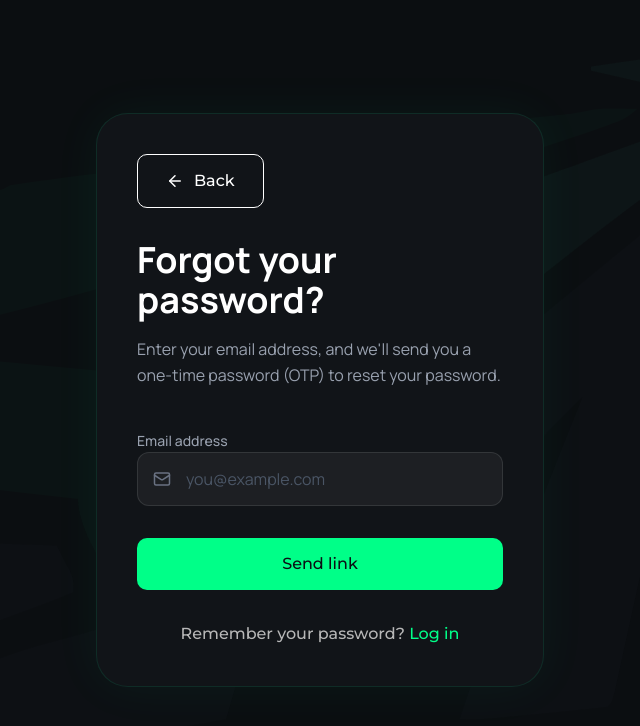
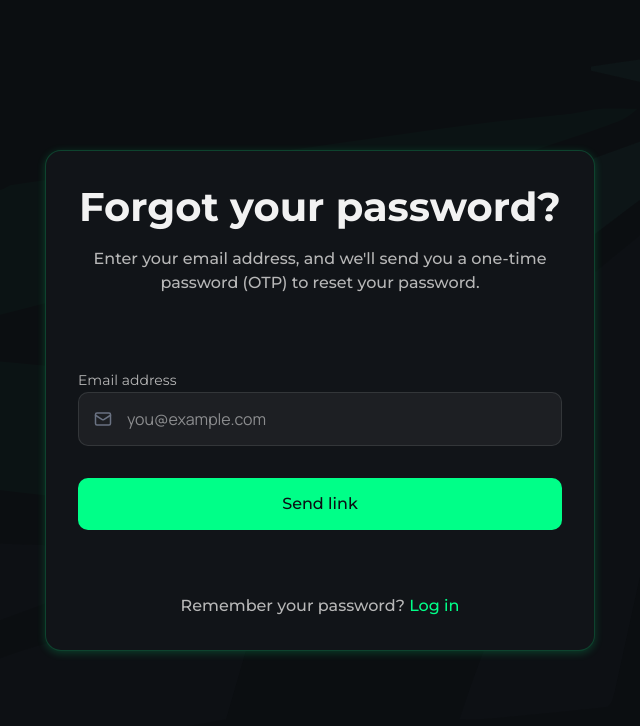
Before and after one commit to Alok4D/clash-gambling, a Next.js app: page /forgot-password in a window 1280 px wide. Shown: the top 726 px of the page, without its empty margins (320-960 px from the left). Built offline with nearby package versions, Linux system fonts and the light colour scheme.

Commit message:
feat: implement forgot password page and form component

```diff
--- a/app/(auth)/forgot-password/_components/ForgotPasswordForm.tsx
+++ b/app/(auth)/forgot-password/_components/ForgotPasswordForm.tsx
@@ -1,24 +1,28 @@
 "use client";
 
-import React from "react";
 import { Mail } from "lucide-react";
 
 const ForgotPasswordForm = () => {
     return (
-        <form className="mt-10 space-y-8">
+        <form className="mt-10 space-y-8 w-full">
                <div className="space-y-2">
-                <label className="text-sm font-medium text-gray-400">
+                               <label
+                                   style={{
+                                       fontFamily: 'Montserrat, sans-serif',
+                                       fontSize: '14px',
+                                       fontWeight: 400,
+                                       lineHeight: '24px',
+                                       color: '#B7B7B7'
+                                   }}
+                               >
                                    Email address
                                </label>
                                <div className="relative">
-                    <Mail
-                        className="absolute left-4 top-1/2 -translate-y-1/2 text-gray-500"
-                        size={18}
-                    />
+                                   <Mail className="absolute left-4 top-1/2 -translate-y-1/2 text-gray-500" size={18} />
                                    <input
                                        type="email"
                                        placeholder="you@example.com"
-                        className="w-full rounded-xl border border-white/10 bg-white/5 py-3.5 pl-12 pr-4 text-white placeholder-gray-600 outline-none transition-all focus:border-[#00FFA3]/40 focus:bg-white/[0.07]"
+                                       className="w-full rounded-[10px] border border-white/10 bg-white/5 py-[14px] pl-12 pr-[28px] outline-none transition-all focus:border-[#00FFA3]/50 focus:bg-white/[0.08]"
                                    />
                                </div>
                            </div>
--- a/app/(auth)/forgot-password/page.tsx
+++ b/app/(auth)/forgot-password/page.tsx
@@ -14,30 +14,44 @@ const ForgotPassword = () => {
       }}
       className="flex min-h-screen items-center justify-center p-4 selection:bg-[#00FFA3]/30"
     >
-      <div className="w-full max-w-md rounded-[32px] border border-[#00FFA3]/10 bg-[#111418] p-8 shadow-[0_0_50px_rgba(0,255,163,0.05)] md:p-10">
+      <div
+        style={{
+            display: 'inline-flex',
+            padding: '32px',
+            flexDirection: 'column',
+            alignItems: 'center',
+            gap: 'var(--space-space-32, 32px)',
+            borderRadius: 'var(--radius-radius-16, 16px)',
+            border: '1px solid var(--primary-primary-20, rgba(0, 255, 136, 0.20))',
+            boxShadow: '0 2px 8px 0 var(--primary-primary-20, rgba(0, 255, 136, 0.20))',
+            backgroundColor: '#111418'
+        }}
+        className="w-full max-w-[550px]"
+      >
 
-        {/* Back Button */}
-        <Link
-          href="/login"
-          style={{
-            fontFamily: 'Montserrat, sans-serif',
-            fontSize: '16px',
-            fontWeight: 500,
-            lineHeight: '24px',
-            color: '#FFF'
-          }}
-          className="group mb-8 inline-flex items-center justify-center gap-[10px] px-[28px] py-[14px] rounded-[10px] border border-white transition-all hover:bg-white/10 w-fit"
-        >
-          <ArrowLeft size={18} />
-          Back
-        </Link>
 
-        {/* Content */}
-        <div className="space-y-4">
-          <h1 className="text-3xl font-bold text-white md:text-4xl">
+        <div className="space-y-4 text-center">
+          <h1
+            style={{
+                color: 'var(--text-stroke-card-color-text-strong, #F2F2F2)',
+                fontFamily: 'var(--text-style-text-style, Montserrat), sans-serif',
+                fontSize: 'var(--typography-scale-h3, 40px)',
+                fontWeight: 700,
+                lineHeight: '48px'
+            }}
+          >
             Forgot your password?
           </h1>
-          <p className="text-base leading-relaxed text-gray-400">
+          <p
+            style={{
+                alignSelf: 'stretch',
+                color: 'var(--text-stroke-card-color-text-weak, #B7B7B7)',
+                fontFamily: 'var(--text-style-text-style, Montserrat), sans-serif',
+                fontSize: '16px',
+                fontWeight: 500,
+                lineHeight: '24px'
+            }}
+          >
             Enter your email address, and we'll send you a one-time password (OTP) to reset your password.
           </p>
         </div>
```
Lines whose indentation alone changed are shown as unchanged.
